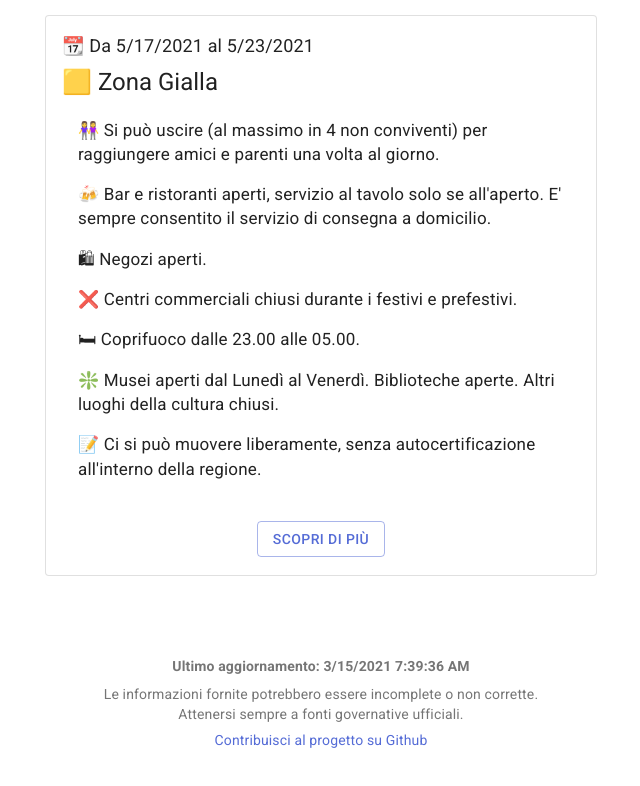
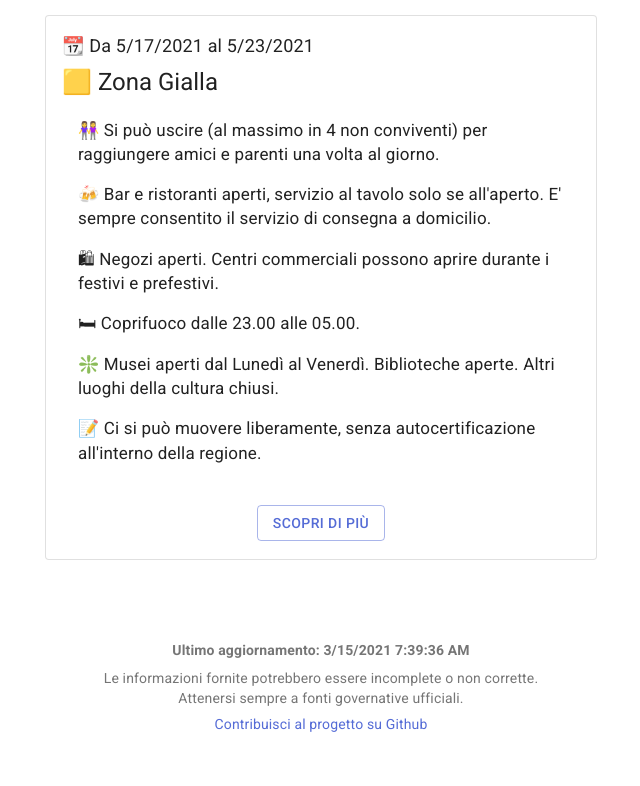
Before and after one commit to aguglie/posso-uscire, a Next.js app: page /Agrigento in a window 1280 px wide. Shown: the part 1262-2048 px from the top of the page, without its empty margins (319-959 px from the left). Built offline with nearby package versions, Linux system fonts and the light colour scheme.

Commit message:
feat: shopping malls are free to open during weekend

```diff
--- a/rules/zonaGialla.ts
+++ b/rules/zonaGialla.ts
@@ -34,12 +34,10 @@ const commonDetails = [
       "🍻 Bars and restaurants are open, you are free to sit only outdoors. Home delivery is always allowed.",
   },
   {
-    it: "🛍 Negozi aperti.",
-    en: "🛍 Shops are open.",
-  },
-  {
-    it: "❌ Centri commerciali chiusi durante i festivi e prefestivi.",
-    en: "❌ Shopping malls are closed on holidays and days before holidays.",
+    it:
+      "🛍 Negozi aperti. Centri commerciali possono aprire durante i festivi e prefestivi.",
+    en:
+      "🛍 Shops are open. Shopping malls are free to open on holidays and days before holidays.",
   },
   {
     it: "🛏 Coprifuoco dalle 23.00 alle 05.00.",
```
